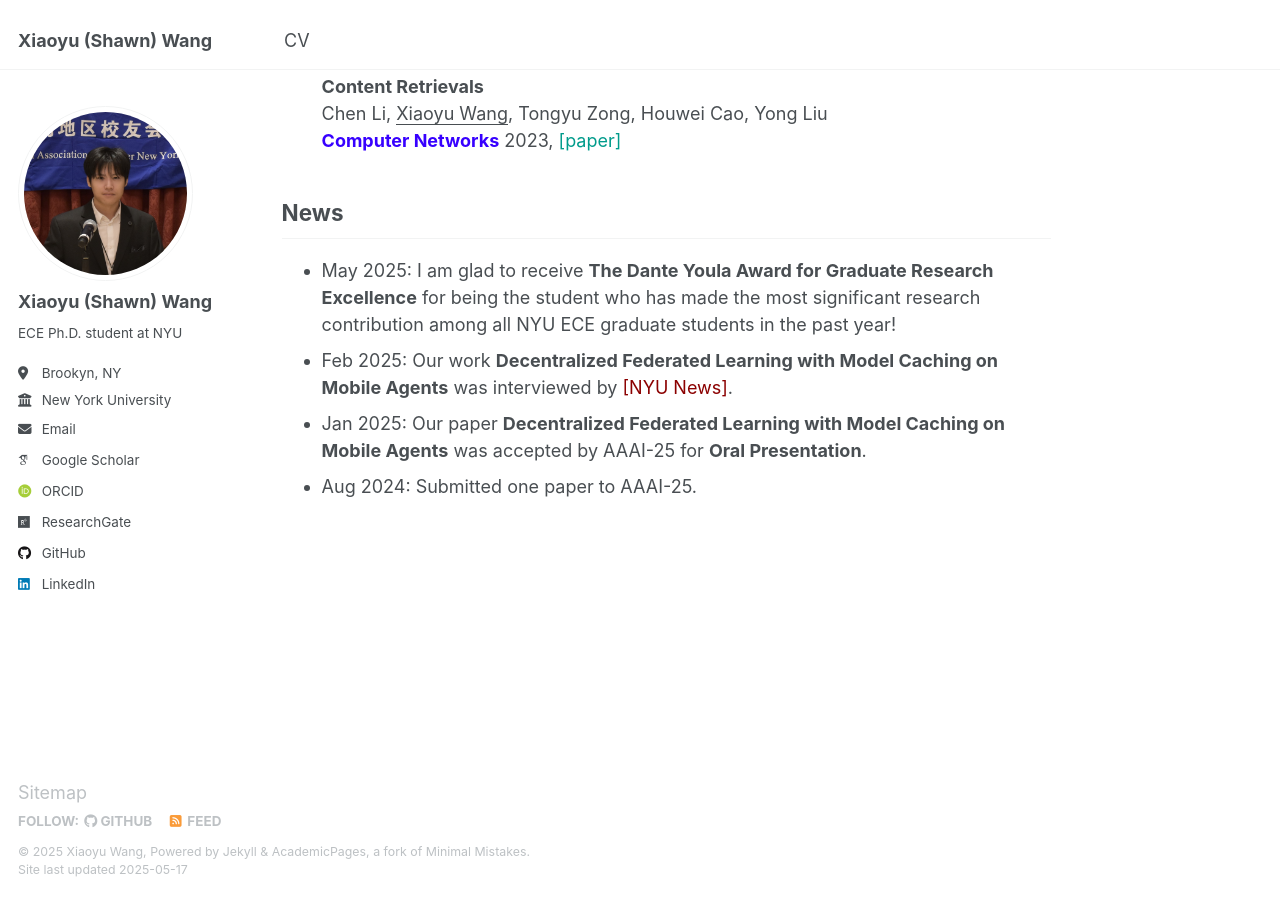
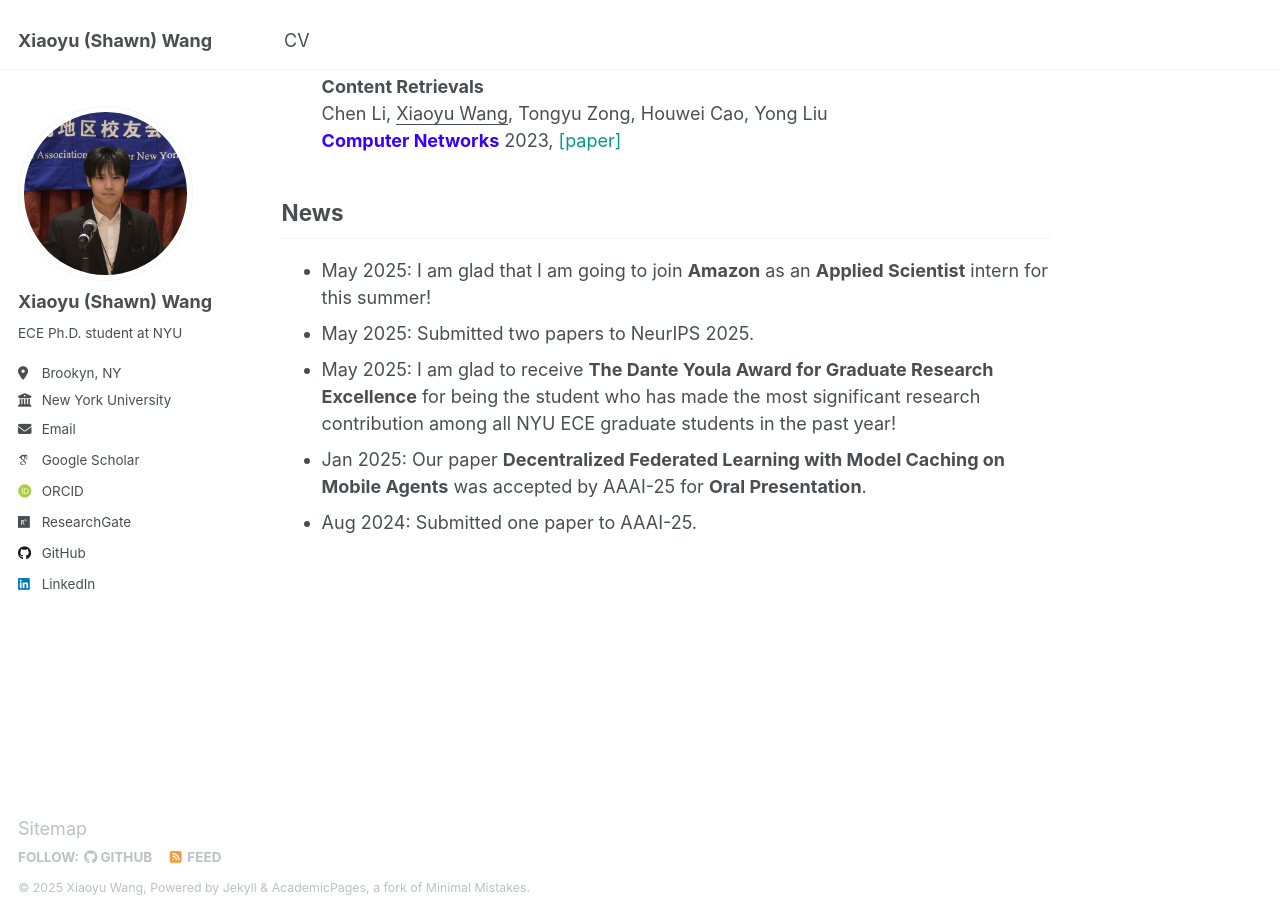
Before and after one commit to shawnxiaoyuwang/shawnxiaoyuwang.github.io, a Jekyll site: the page built from _pages/about.md, in a window 1280 px wide and 900 px high, scrolled down 487 px. Built offline with Jekyll 4.4.1, drawn with Linux system fonts in a browser that asks for light colours; some web fonts are replaced.

Commit message:
Update about.md

```diff
--- a/_pages/about.md
+++ b/_pages/about.md
@@ -53,7 +53,8 @@ Project: **Federated Learning Come Across With Label Noise Learning**-->
 
 News
 ------
+- May 2025: I am glad that I am going to join **Amazon** as an **Applied Scientist** intern for this summer!
+- May 2025: Submitted two papers to NeurIPS 2025.
 - May 2025: I am glad to receive **The Dante Youla Award for Graduate Research Excellence** for being the student who has made the most significant research contribution among all NYU ECE graduate students in the past year!
-- Feb 2025: Our work **Decentralized Federated Learning with Model Caching on Mobile Agents** was interviewed by <a href="https://engineering.nyu.edu/news/self-driving-cars-learn-share-road-knowledge-through-digital-word-mouth" style="color: darkred; text-decoration: none;">[NYU News]</a>.
 - Jan 2025: Our paper **Decentralized Federated Learning with Model Caching on Mobile Agents** was accepted by AAAI-25 for **Oral Presentation**.
 - Aug 2024: Submitted one paper to AAAI-25.
```
